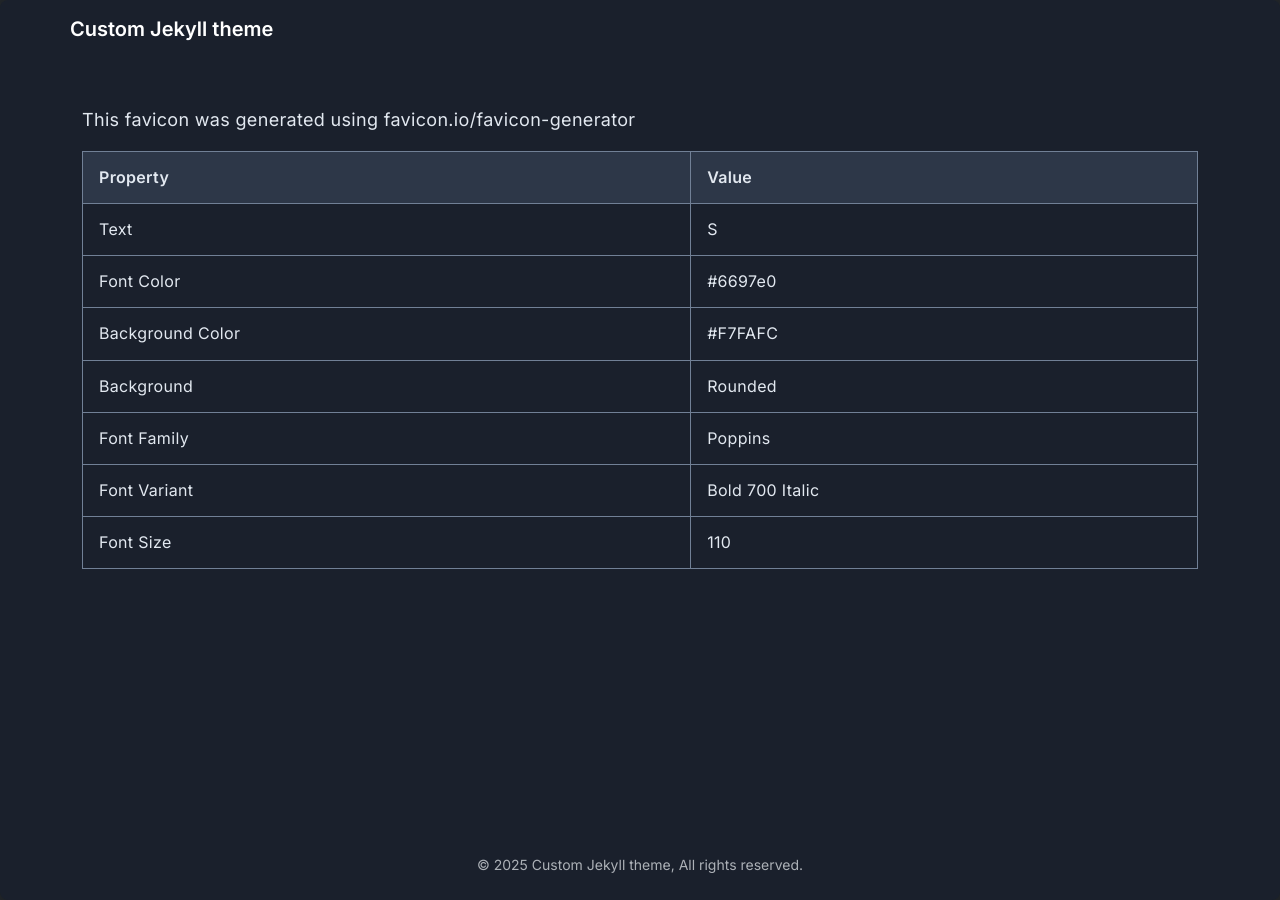
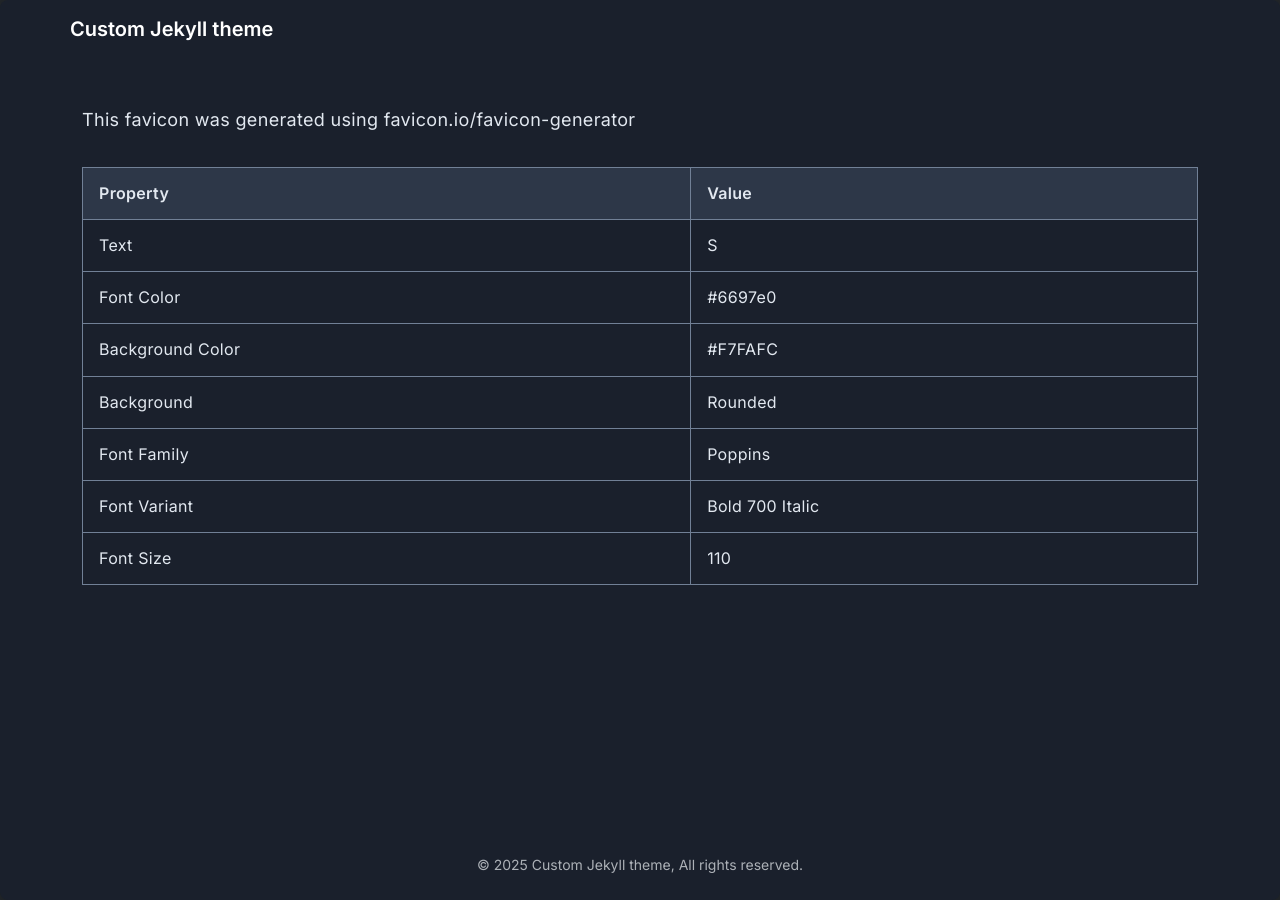
Before and after one commit to SupaaHiro/blog-jekyll-theme, a Jekyll site: the page built from assets/favicon/dark/README.md, in a window 1280 px wide. Built offline with Jekyll 4.4.1, drawn with Linux system fonts in a browser that asks for light colours; our own code applies the rules of GitHub Pages for plain Markdown files.

Commit message:
refactor: restore spacing for list items and block elements in markdown styles (revert commit 9091773)

```diff
--- a/_sass/_markdown-styles.scss
+++ b/_sass/_markdown-styles.scss
@@ -69,12 +69,12 @@
   ul,
   ol {
     margin: var(--space-3) 0;
-    padding-left: var(--space-3);
+    padding-left: var(--space-5);
     list-style: none;
   }
 
   li {
-    margin-bottom: var(--space-3);
+    margin-bottom: var(--space-2);
   }
 
   li {
@@ -124,7 +124,7 @@
     padding: var(--space-4);
     overflow-x: auto;
     border-radius: 8px;
-    margin: var(--space-3) 0;
+    margin: var(--space-5) 0;
     font-family: "Fira Code", monospace;
     font-size: 0.95rem;
 
@@ -136,7 +136,7 @@
 
   /* Blockquote */
   blockquote {
-    margin: var(--space-3) 0;
+    margin: var(--space-5) 0;
     padding-left: var(--space-3);
     border-left: 4px solid var(--clr-primary);
     color: var(--clr-neutral-light);
@@ -161,7 +161,7 @@
   table {
     width: 100%;
     border-collapse: collapse;
-    margin: var(--space-3) 0;
+    margin: var(--space-5) 0;
   }
 
   th,
```
